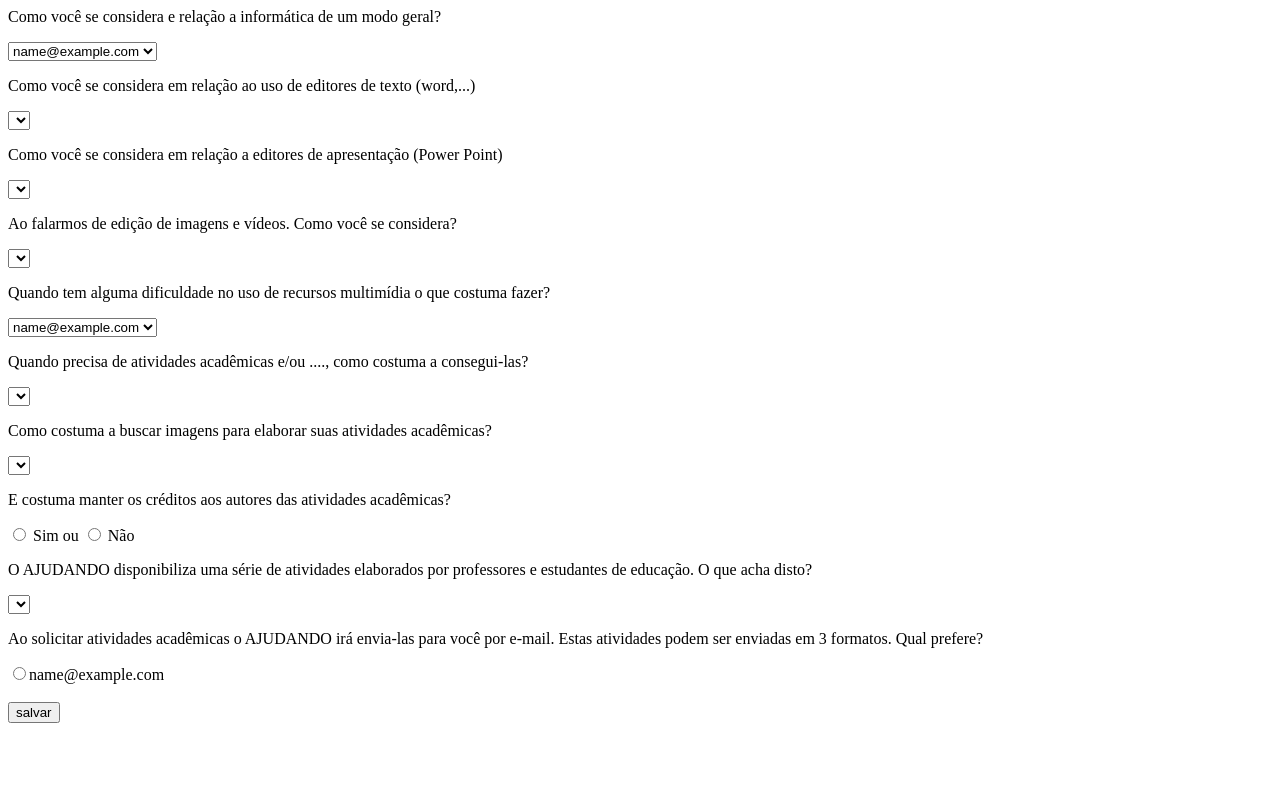
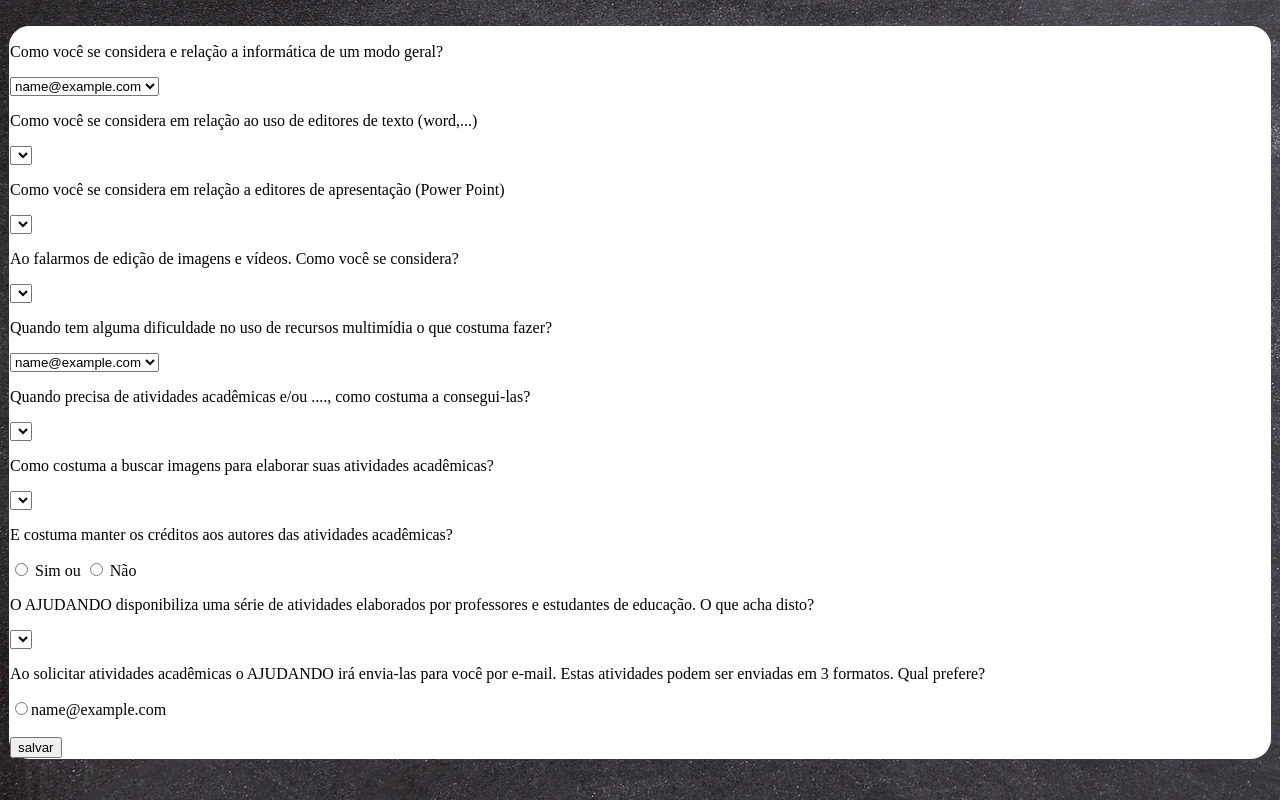
Before and after one commit to Ajudando/Ajudando-Oficial, a PHP site: page /Ajudando-master/completar_cadastro.php in a window 1280 px wide. Run offline with PHP 8.4, Linux system fonts and the light colour scheme; tables that the repository leaves empty or names only in its code hold one stand-in row (values such as "Sample post"); data that the repository does not hold is empty.

Commit message:
completar cadastro

```diff
--- a/completar_cadastro.php
+++ b/completar_cadastro.php
@@ -1,9 +1,13 @@
 <html lang="pt-br">
+
 <head>
 	<meta charset="utf-8">
+	<link rel="stylesheet" href="css/completar.css">
 </head>
+
 <body>
-	<form method="POST">
+	<div class="fundo-completar">
+		<form method="POST" class="form-completar">
 			<div>
 				<p>Como você se considera e relação a informática de um modo geral?</p>
 				<select name="informatica">
@@ -12,8 +16,8 @@
 					$us = new Usuario;
 					//exibindo os valores da tabela do bd
 					$receber = $us->pegar("informatica");
-				$i=0;
-				while($receber[0][$i]> $i){
+					$i = 0;
+					while ($receber[0][$i] > $i) {
 						$valor = $receber[0][$i];
 						$str = $receber[1][$i];
 						echo "<option value='$valor'>$str</option>";
@@ -28,8 +32,8 @@
 					<?php
 					//exibindo os valores da tabela do bd
 					$receber = $us->pegar("editor_texto");
-					$i=0;
-					while($receber[0][$i]> $i){
+					$i = 0;
+					while ($receber[0][$i] > $i) {
 						$valor = $receber[0][$i];
 						$str = $receber[1][$i];
 						echo "<option value='$valor'>$str</option>";
@@ -44,8 +48,8 @@
 					<?php
 					//exibindo os valores da tabela do bd
 					$receber = $us->pegar("editor_apresentacao");
-					$i=0;
-					while($receber[0][$i]>$i){
+					$i = 0;
+					while ($receber[0][$i] > $i) {
 						$valor = $receber[0][$i];
 						$str = $receber[1][$i];
 						echo "<option value='$valor'>$str</option>";
@@ -60,8 +64,8 @@
 					<?php
 					//exibindo os valores da tabela do bd
 					$receber = $us->pegar("imagens_videos");
-					$i=0;
-					while($receber[0][$i]>$i){
+					$i = 0;
+					while ($receber[0][$i] > $i) {
 						$valor = $receber[0][$i];
 						$str = $receber[1][$i];
 						echo "<option value='$valor'>$str</option>";
@@ -76,8 +80,8 @@
 					<?php
 					//exibindo os valores da tabela do bd
 					$receber = $us->pegar("multimidia");
-					$i=0;
-					while($receber[0][$i]>$i){
+					$i = 0;
+					while ($receber[0][$i] > $i) {
 						$valor = $receber[0][$i];
 						$str = $receber[1][$i];
 						echo "<option value='$valor'>$str</option>";
@@ -92,8 +96,8 @@
 					<?php
 					//exibindo os valores da tabela do bd
 					$receber = $us->pegar("atividades_academicas");
-					$i=0;
-					while($receber[0][$i]>$i){
+					$i = 0;
+					while ($receber[0][$i] > $i) {
 						$valor = $receber[0][$i];
 						$str = $receber[1][$i];
 						echo "<option value='$valor'>$str</option>";
@@ -108,8 +112,8 @@
 					<?php
 					//exibindo os valores da tabela do bd
 					$receber = $us->pegar("atividades_imagens");
-					$i=0;
-					while($receber[0][$i]>$i){
+					$i = 0;
+					while ($receber[0][$i] > $i) {
 						$valor = $receber[0][$i];
 						$str = $receber[1][$i];
 						echo "<option value='$valor'>$str</option>";
@@ -124,13 +128,13 @@
 					<input type="radio" value="nao" name="credito_autor"> Não</span>
 			</div>
 			<div>
-			<p>O AJUDANDO disponibiliza uma série de atividades elaborados por professores e estudantes de educação.  O que acha disto?</p>
+				<p>O AJUDANDO disponibiliza uma série de atividades elaborados por professores e estudantes de educação. O que acha disto?</p>
 				<select name="disponibiliza_atividades">
 					<?php
 					//exibindo os valores da tabela do bd
 					$receber = $us->pegar("disponibiliza_atividades");
-					$i=0;
-					while($receber[0][$i]>$i){
+					$i = 0;
+					while ($receber[0][$i] > $i) {
 						$valor = $receber[0][$i];
 						$str = $receber[1][$i];
 						echo "<option value='$valor'>$str</option>";
@@ -145,8 +149,8 @@
 					<?php
 					//exibindo os valores da tabela do bd
 					$receber = $us->pegar("formatos");
-					$i=0;
-					while($receber[0][$i]>$i){
+					$i = 0;
+					while ($receber[0][$i] > $i) {
 						$valor = $receber[0][$i];
 						$str = $receber[1][$i];
 						echo "<input type='radio' value='$valor' name='formato'>$str";
@@ -157,38 +161,39 @@
 			</div>
 			</br><input type="submit" value="salvar">
 		</form>
+	</div>
 	<?php
 
 	session_start();
 
-		if(isset($_POST['formato'])){
+	if (isset($_POST['formato'])) {
 		//pegando as informações
-			$informatica = (int) addslashes($_POST['informatica']);
-			$editor_texto =(int) addslashes($_POST['editores_texto']);
-			$apresentacao =(int) addslashes($_POST['apresentacao']);
-			$imagem_video =(int) addslashes($_POST['imagem_video']);
-			$multimidia =(int) addslashes($_POST['multimidia']);
-			$atividades_academicas =(int) addslashes($_POST['atividades_academicas']);
-			$atividades_imagem =(int) addslashes($_POST['atividades_imagem']);
+		$informatica = (int)addslashes($_POST['informatica']);
+		$editor_texto = (int)addslashes($_POST['editores_texto']);
+		$apresentacao = (int)addslashes($_POST['apresentacao']);
+		$imagem_video = (int)addslashes($_POST['imagem_video']);
+		$multimidia = (int)addslashes($_POST['multimidia']);
+		$atividades_academicas = (int)addslashes($_POST['atividades_academicas']);
+		$atividades_imagem = (int)addslashes($_POST['atividades_imagem']);
 		$credito_autor = addslashes($_POST['credito_autor']);
-			$disponibiliza_atividades =(int) addslashes($_POST['disponibiliza_atividades']);
-			$formato =(int) addslashes($_POST['formato']);
+		$disponibiliza_atividades = (int)addslashes($_POST['disponibiliza_atividades']);
+		$formato = (int)addslashes($_POST['formato']);
 
 		//salvando as informações
 		$verifica = $us->finalizar($credito_autor, $formato, $informatica, $editor_texto, $apresentacao, $atividades_imagem, $imagem_video, $multimidia, $disponibiliza_atividades, $atividades_academicas);
-			if($verifica == true){
+		if ($verifica == true) {
 			//logando
 			$emial = $_SESSION['salvar_depois'];
 			$senha = $_SESSION['sen'];
 			$verificar = $us->logar($email, $senha);
-				if($verificar == true){
+			if ($verificar == true) {
 				header("location: areaprivada.php");
-				}
-				else{
+			} else {
 				header("location: index.php");
 			}
 		}
 	}
 	?>
 </body>
+
 </html>
--- /dev/null
+++ b/css/completar.css
@@ -0,0 +1,20 @@
+body {
+    padding: 0;
+    margin: 0;
+}
+
+.fundo-completar {
+    width: 100vw;
+    height: 100vh;
+    background-image: url(../images/lousa.jpg);
+    display: flex;
+    justify-content: center;
+    align-items: center;
+}
+
+.form-completar {
+    background-color: white;
+    border: 1px solid white;
+    border-radius: 20px;
+    width: 1260px;
+}
```
Also changed, not shown: areaprivada.php (+11 -11 lines), css/areaprivada.css (+20 -0 lines), images/lousa.jpg (added). Lines whose indentation alone changed are shown as unchanged.
